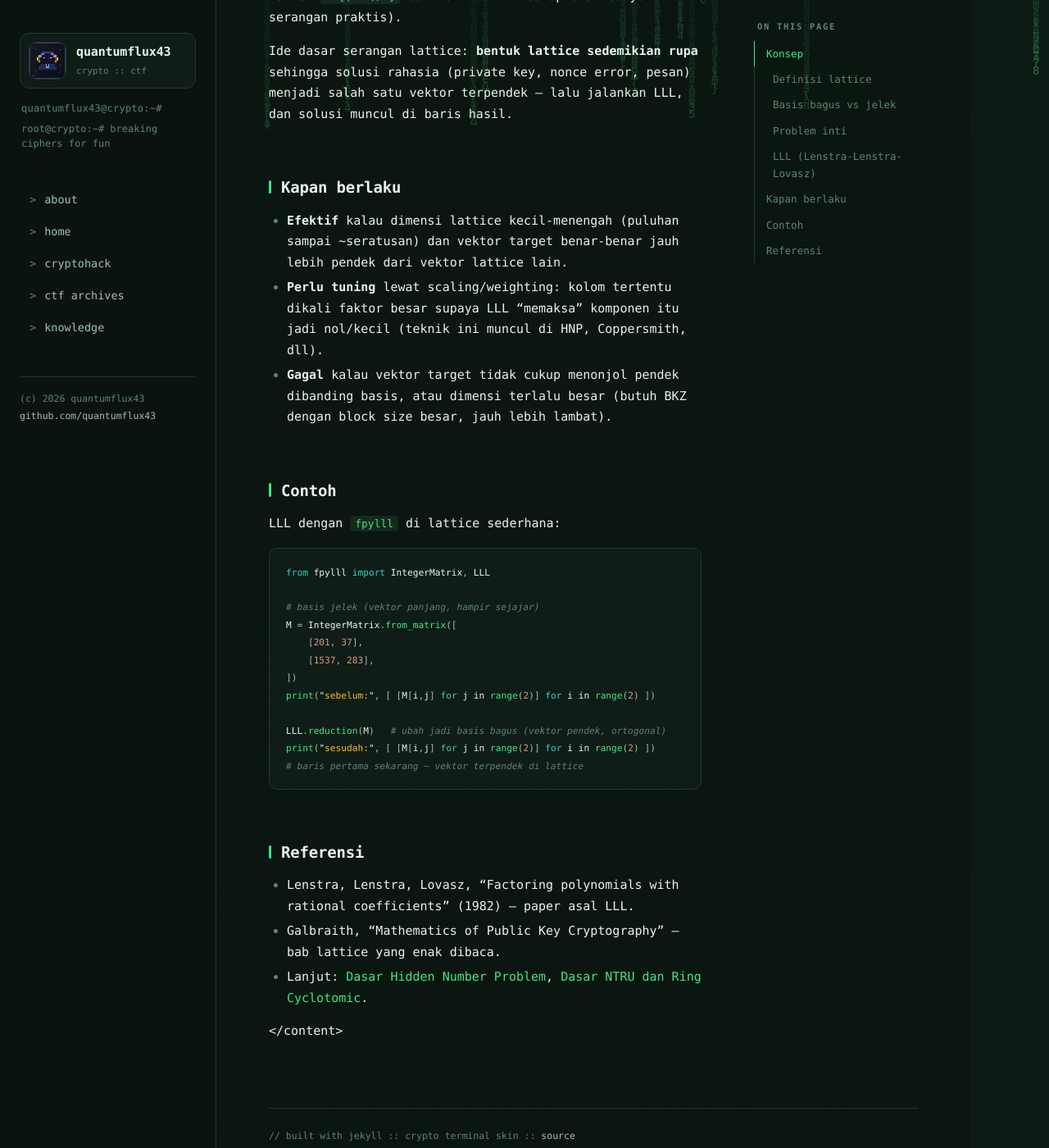
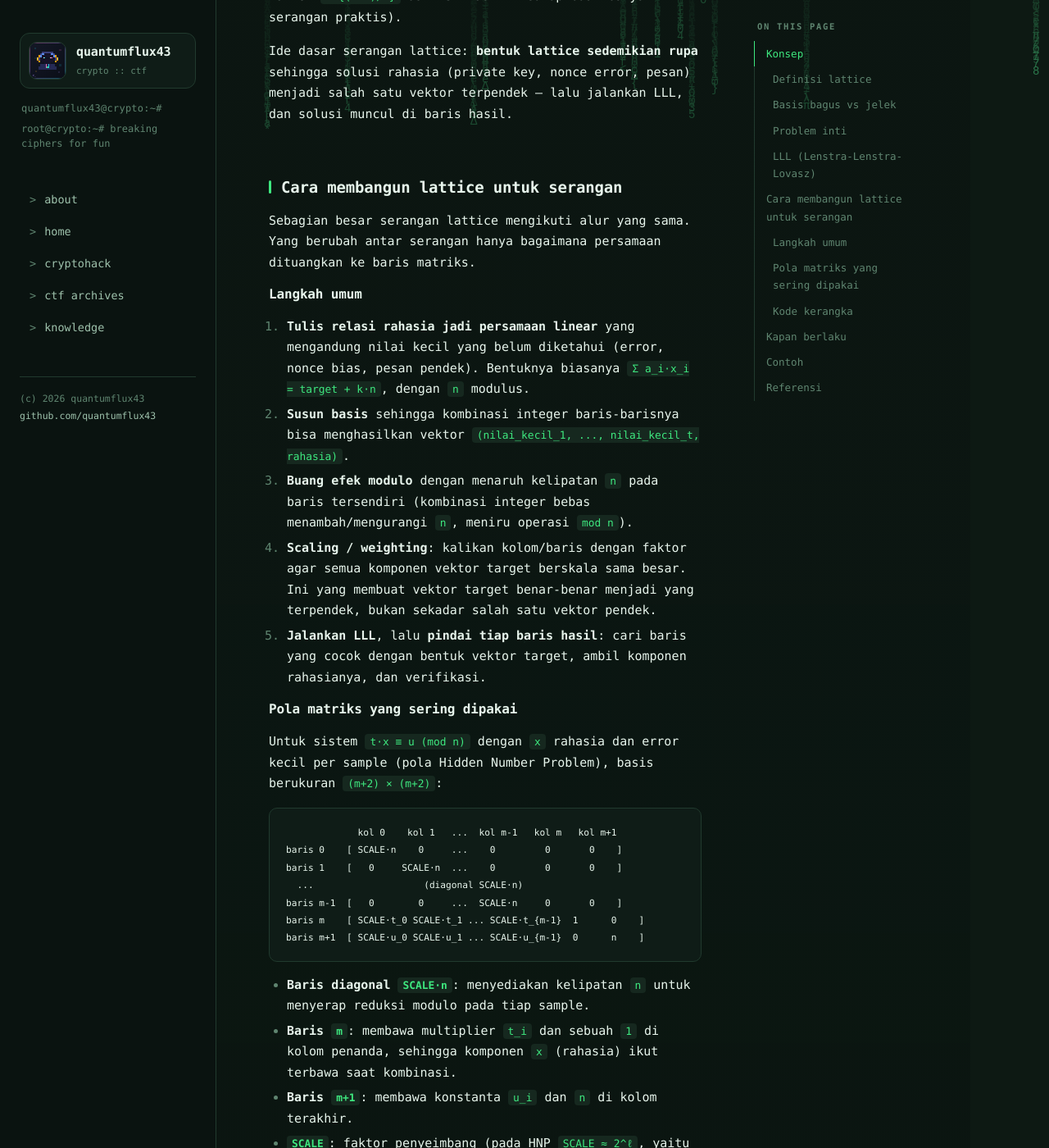
Before and after one commit to QuantumFlux43/quantumflux43.github.io, a Jekyll site: the page built from _posts/2026-08-23-dasar-lattice-dan-reduksi-lll.md, in a window 1280 px wide and 1400 px high, scrolled down 1467 px. Shown: the whole window at 82% size. Built offline with Jekyll 4.4.1, drawn with Linux system fonts in a browser that asks for light colours; some of the changed text lies outside the part shown.

Commit message:
knowledge: perbaiki konsistensi variabel HNP/lattice (ℓ=bit bocor vs bit error), fix SCALE≈2^ℓ, tambah tabel pemetaan variabel + section build lattice

````diff
--- a/_posts/2026-08-23-dasar-lattice-dan-reduksi-lll.md
+++ b/_posts/2026-08-23-dasar-lattice-dan-reduksi-lll.md
@@ -56,6 +56,87 @@ Ide dasar serangan lattice: **bentuk lattice sedemikian rupa** sehingga solusi
 rahasia (private key, nonce error, pesan) menjadi salah satu vektor terpendek —
 lalu jalankan LLL, dan solusi muncul di baris hasil.
 
+## Cara membangun lattice untuk serangan
+
+Sebagian besar serangan lattice mengikuti alur yang sama. Yang berubah antar
+serangan hanya bagaimana persamaan dituangkan ke baris matriks.
+
+### Langkah umum
+
+1. **Tulis relasi rahasia jadi persamaan linear** yang mengandung nilai kecil
+   yang belum diketahui (error, nonce bias, pesan pendek). Bentuknya biasanya
+   `Σ a_i·x_i = target + k·n`, dengan `n` modulus.
+2. **Susun basis** sehingga kombinasi integer baris-barisnya bisa menghasilkan
+   vektor `(nilai_kecil_1, ..., nilai_kecil_t, rahasia)`.
+3. **Buang efek modulo** dengan menaruh kelipatan `n` pada baris tersendiri
+   (kombinasi integer bebas menambah/mengurangi `n`, meniru operasi `mod n`).
+4. **Scaling / weighting**: kalikan kolom/baris dengan faktor agar semua
+   komponen vektor target berskala sama besar. Ini yang membuat vektor target
+   benar-benar menjadi yang terpendek, bukan sekadar salah satu vektor pendek.
+5. **Jalankan LLL**, lalu **pindai tiap baris hasil**: cari baris yang cocok
+   dengan bentuk vektor target, ambil komponen rahasianya, dan verifikasi.
+
+### Pola matriks yang sering dipakai
+
+Untuk sistem `t·x ≡ u (mod n)` dengan `x` rahasia dan error kecil per sample
+(pola Hidden Number Problem), basis berukuran `(m+2) × (m+2)`:
+
+```text
+             kol 0    kol 1   ...  kol m-1   kol m   kol m+1
+baris 0    [ SCALE·n    0     ...    0         0       0    ]
+baris 1    [   0     SCALE·n  ...    0         0       0    ]
+  ...                    (diagonal SCALE·n)
+baris m-1  [   0        0     ...  SCALE·n     0       0    ]
+baris m    [ SCALE·t_0 SCALE·t_1 ... SCALE·t_{m-1}  1      0    ]
+baris m+1  [ SCALE·u_0 SCALE·u_1 ... SCALE·u_{m-1}  0      n    ]
+```
+
+- **Baris diagonal `SCALE·n`**: menyediakan kelipatan `n` untuk menyerap
+  reduksi modulo pada tiap sample.
+- **Baris `m`**: membawa multiplier `t_i` dan sebuah `1` di kolom penanda,
+  sehingga komponen `x` (rahasia) ikut terbawa saat kombinasi.
+- **Baris `m+1`**: membawa konstanta `u_i` dan `n` di kolom terakhir.
+- **`SCALE`**: faktor penyeimbang (pada HNP `SCALE ≈ 2^ℓ`, yaitu `n` dibagi 2
+  pangkat jumlah bit error) supaya error kecil berskala setara dengan `x`.
+
+Kombinasi integer yang "benar" dari baris-baris ini menghasilkan vektor:
+
+```text
+( SCALE·e_0, SCALE·e_1, ..., SCALE·e_{m-1}, x, konstanta )
+```
+
+Karena tiap `e_i` kecil dan sudah diskalakan seimbang, vektor ini pendek dan
+LLL memunculkannya. Nilai `x` dibaca dari kolom penanda.
+
+### Kode kerangka
+
+```python
+from fpylll import IntegerMatrix, LLL
+
+def build_and_solve(samples, n, scale, check):
+    # samples = list of (t, u) dengan  t·x - u = e kecil (mod n)
+    m = len(samples)
+    M = IntegerMatrix(m + 2, m + 2)
+    for i in range(m):
+        M[i, i] = scale * n                 # serap reduksi mod n
+    for i, (t, u) in enumerate(samples):
+        M[m, i]     = scale * t             # baris pembawa x
+        M[m + 1, i] = scale * u             # baris konstanta
+    M[m, m]         = 1                      # kolom penanda x
+    M[m + 1, m + 1] = n
+    LLL.reduction(M)
+    for row in range(m + 2):
+        x = int(M[row, m]) % n              # komponen rahasia
+        for cand in (x, (-x) % n):
+            if cand and check(cand):        # verifikasi solusi
+                return cand
+    raise RuntimeError("gagal; tambah sample atau perbaiki scaling")
+```
+
+Penerapan konkret pola ini (nonce ECDSA) ada di
+[Dasar Hidden Number Problem](/posts/2026/08/23/dasar-hidden-number-problem/)
+dan writeup [Crypto Siren](/posts/2026/08/22/crypto-siren-z0d1ak-ctf-2026/).
+
 ## Kapan berlaku
 
 - **Efektif** kalau dimensi lattice kecil-menengah (puluhan sampai ~seratusan)
````
Also changed, not shown: _posts/2026-08-22-crypto-siren-z0d1ak-ctf-2026.md (+16 -4 lines), _posts/2026-08-22-ecdsa-nonce-bias-dan-hidden-number-problem.md (+27 -18 lines), _posts/2026-08-23-dasar-hidden-number-problem.md (+31 -14 lines).
